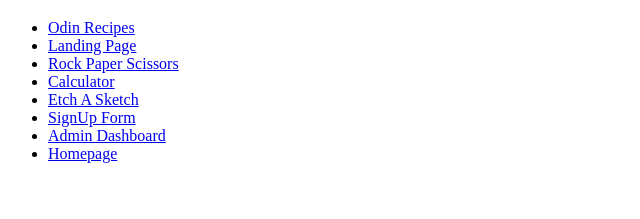
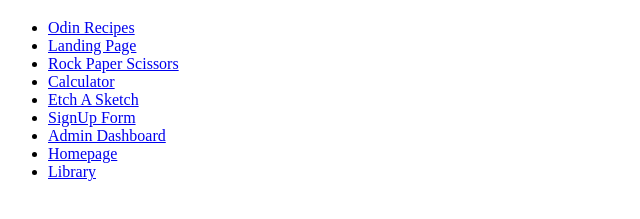
Before and after one commit to mahir-yadav/OdinProjects, a plain HTML site: page index.html in a window 1280 px wide. Shown: the part 61-280 px from the top of the page, without its empty margins (0-640 px from the left). Drawn offline with Linux system fonts and the light colour scheme.

Commit message:
added Library Project

```diff
--- a/index.html
+++ b/index.html
@@ -16,6 +16,7 @@
         <li><a href="/OdinProjects/SignUpform">SignUp Form</a></li>
         <li><a href="/OdinProjects/Dashboard">Admin Dashboard</a></li>
         <li><a href="/OdinProjects/Homepage">Homepage</a></li>
+        <li><a href="/OdinProjects/Library">Library</a></li>
 
 
     </ul>
```
